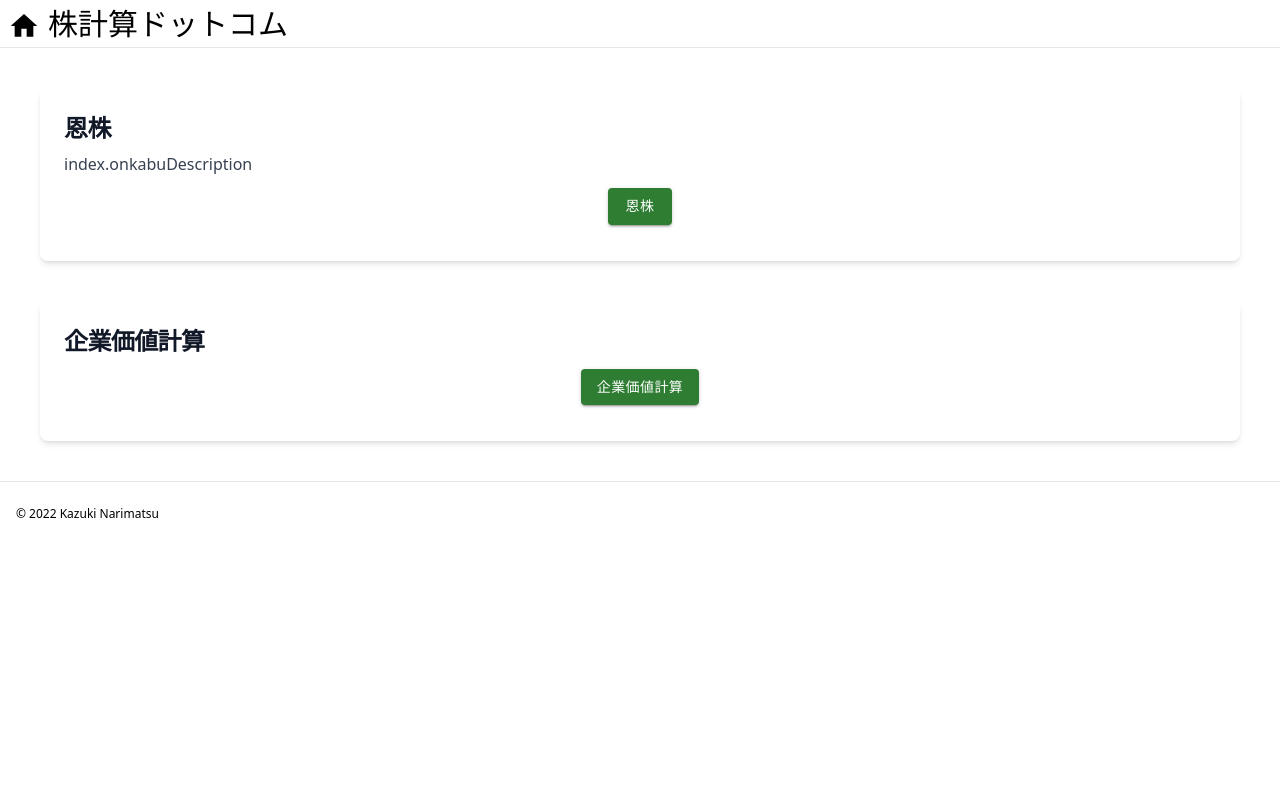
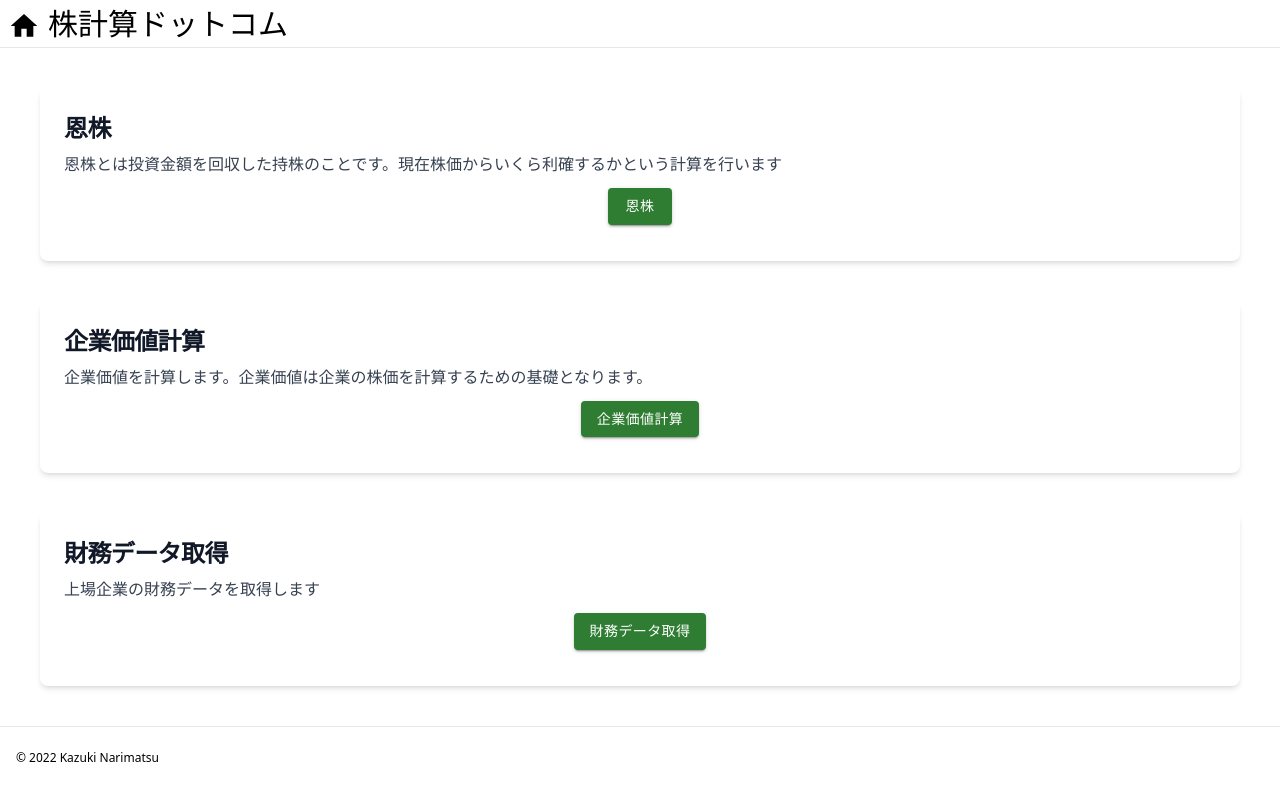
Before and after one commit to knarimatsu/kabukeisan_fe, a Next.js app: page / in a window 1280 px wide. Built offline with nearby package versions, Linux system fonts and the light colour scheme; no server answers.

Commit message:
fix: add new card

```diff
--- a/src/pages/index.tsx
+++ b/src/pages/index.tsx
@@ -14,14 +14,19 @@ const Home: NextPage = () => {
         <>
             <div>
                 <Card
-                    title={"index.onkabuTitle"}
-                    description={"index.onkabuDescription"}
+                    title={"index.title.onkabu"}
+                    description={"index.description.onkabu"}
                     path="onkabu"
                 />
                 <Card
-                    title={"index.calcTitle"}
-                    description={"index.calcDescription"}
+                    title={"index.title.calc"}
+                    description={"index.description.calc"}
                     path="calc"
+                />
+                <Card
+                    title={"index.title.getAccountData"}
+                    description={"index.description.getAccountData"}
+                    path="account-data"
                 />
                 {/* <Card
                     title={portfolioTitle}
@@ -29,8 +34,8 @@ const Home: NextPage = () => {
                     path="portfolio"
                 /> */}
                 {/* <Card
-                    title={"index.checkStockTitle"}
-                    description={"index.checkStockDescription"}
+                    title={"index.title.checkStock"}
+                    description={"index.description.checkStock"}
                     path="check-stock"
                 /> */}
             </div>
```
